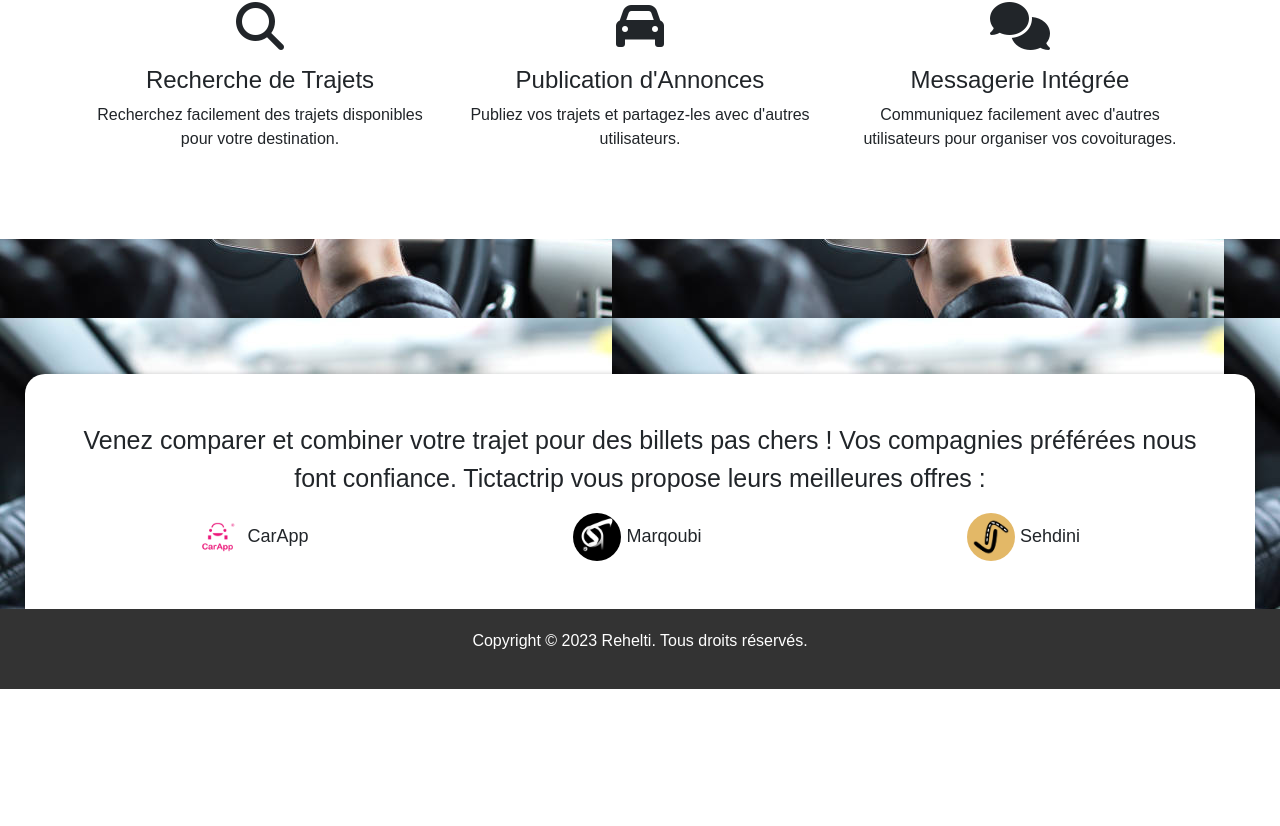
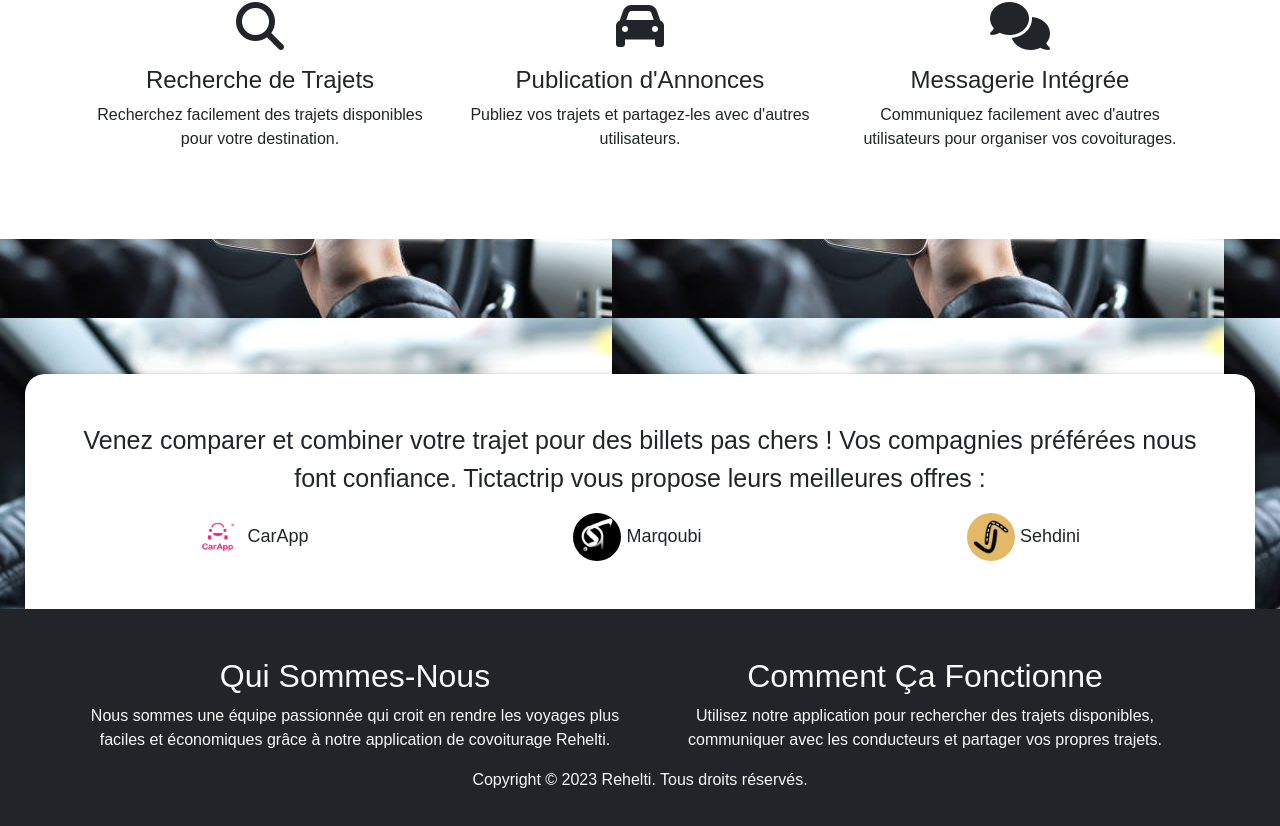
Before and after one commit to elkherchi/rehelti, a React (Create React App) app: page / in a window 1280 px wide. Shown: the part 498-1324 px from the top of the page. Before the commit the page ends 1187 px from the top, so only its background shows below. Built offline with nearby package versions, Linux system fonts and the light colour scheme.

Commit message:
modification sur footer

```diff
--- a/src/App.css
+++ b/src/App.css
@@ -130,21 +130,6 @@ body {
   text-align: center;
   padding: 20px;
 }
-.flex-footer {
-  text-align: center;
-  padding: 10px;
-}
-
-.title-footer {
-  padding: 20px;
-  /* Styles pour le côté du texte (en bas sur mobile) */
-}
-.title-footer img {
-  width: 4rem;
-  height: 4rem;
-  border-radius: 15px;
-  margin:10px;
-}
 .contact-list{
   text-align: center;
 }
@@ -200,4 +185,7 @@ body {
 .hero {
   background-color: #acacacc5;
 }
+.footer {
+  text-align: center;
+}
 /*  */
--- a/src/component/Footer.js
+++ b/src/component/Footer.js
@@ -2,15 +2,27 @@
 
 import { Link } from "react-router-dom";
 import React  from "react";
-
+import { Container , Row , Col } from "react-bootstrap";
 const Footer = () => {
 
     return (
-      <footer className="pied-de-page">
-
-           <p>Copyright © 2023 Rehelti. Tous droits réservés.</p>
+      <footer className="footer bg-dark text-light py-5">
+        <Container>
+          <Row>
+            <Col md={6} className="text-center">
+              <h2>Qui Sommes-Nous</h2>
+              <p>Nous sommes une équipe passionnée qui croit en rendre les voyages plus faciles et économiques grâce à notre application de covoiturage Rehelti.</p>
+            </Col>
+            <Col md={6} className="text-center">
+              <h2>Comment Ça Fonctionne</h2>
+              <p>Utilisez notre application pour rechercher des trajets disponibles, communiquer avec les conducteurs et partager vos propres trajets.</p>
+            </Col>
+          </Row>
+        </Container>
+        <p>Copyright © 2023 Rehelti. Tous droits réservés.</p>
 
       </footer>
+
     );
 }
 
```
